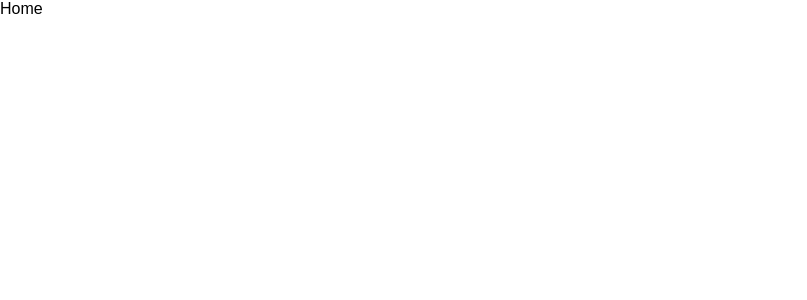
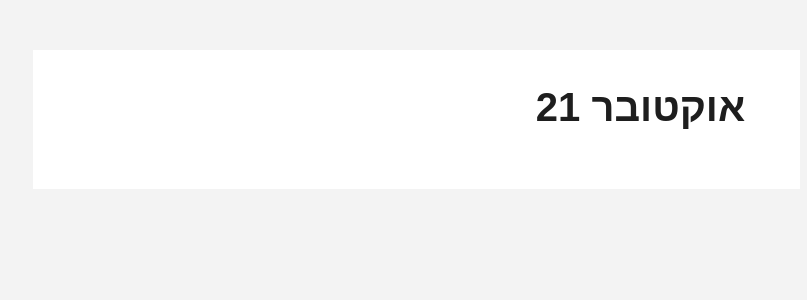
Before and after one commit to dfmbrains/ensoh-web-salary, a React (Create React App) app: page / in a window 1280 px wide. Shown: the top 300 px of the page, without its empty margins (0-807 px from the left). Built offline with nearby package versions, Linux system fonts and the light colour scheme; the HTML template or start-up script is replaced by a standard one; a web font is replaced by a local one.

Commit message:
ts images conf

```diff
--- a/src/index.css
+++ b/src/index.css
@@ -7,12 +7,16 @@
     font-family: 'Blender Pro', sans-serif;
 }
 
+body {
+    background: #F3F3F3;
+}
+
 button {
     cursor: pointer;
 }
 
 .container {
-    max-width: 5.2%;
+    max-width: 94.8%;
     width: 100%;
     margin: 0 auto;
 }
--- /dev/null
+++ b/src/pages/Home/Calculations/calculations.scss
@@ -0,0 +1,17 @@
+.homeBox {
+  padding: 35px 55px 60px;
+  background: #FFFFFF;
+}
+
+.calculations {
+  width: 63.2%;
+
+  &__title {
+    font-size: 40px;
+    line-height: 110%;
+    letter-spacing: 0;
+    color: #1E1E1E;
+    opacity: 1;
+    text-align: right;
+  }
+}
--- /dev/null
+++ b/src/pages/Home/Calculations/index.tsx
@@ -0,0 +1,13 @@
+import React from 'react';
+import './calculations.scss';
+import CalendarIcon from '../../../assets/img/calendarIcon.svg';
+
+const Calculations = () => {
+    return (
+        <div className={"calculations homeBox"}>
+            <h2 className="calculations__title">21 אוקטובר</h2>
+        </div>
+    );
+};
+
+export default Calculations;
--- /dev/null
+++ b/src/pages/Home/Calendar/index.tsx
@@ -0,0 +1,12 @@
+import React from 'react';
+import './calendar.scss';
+
+const Calendar = () => {
+    return (
+        <div className={"calendar homeBox"}>
+
+        </div>
+    );
+};
+
+export default Calendar;
--- a/src/pages/Home/home.scss
+++ b/src/pages/Home/home.scss
@@ -0,0 +1,8 @@
+.home {
+  padding: 50px 0;
+
+  &__row {
+    display: flex;
+    justify-content: space-between;
+  }
+}
--- a/src/pages/Home/index.tsx
+++ b/src/pages/Home/index.tsx
@@ -1,11 +1,18 @@
 import React from 'react';
 import './home.scss';
+import Calculations from "./Calculations";
+import Calendar from "./Calendar";
 
 const Home = () => {
     return (
-        <>
-            Home
-        </>
+        <section className={"home"}>
+            <div className="container">
+                <div className="home__row">
+                    <Calculations/>
+                    <Calendar/>
+                </div>
+            </div>
+        </section>
     );
 };
 
--- /dev/null
+++ b/src/react-app-env.d.ts
@@ -0,0 +1,4 @@
+declare module "*.png";
+declare module "*.svg";
+declare module "*.jpeg";
+declare module "*.jpg";
```
Also changed, not shown: src/assets/img/calendarIcon.svg (added), src/pages/Home/Calendar/calendar.scss (added).
